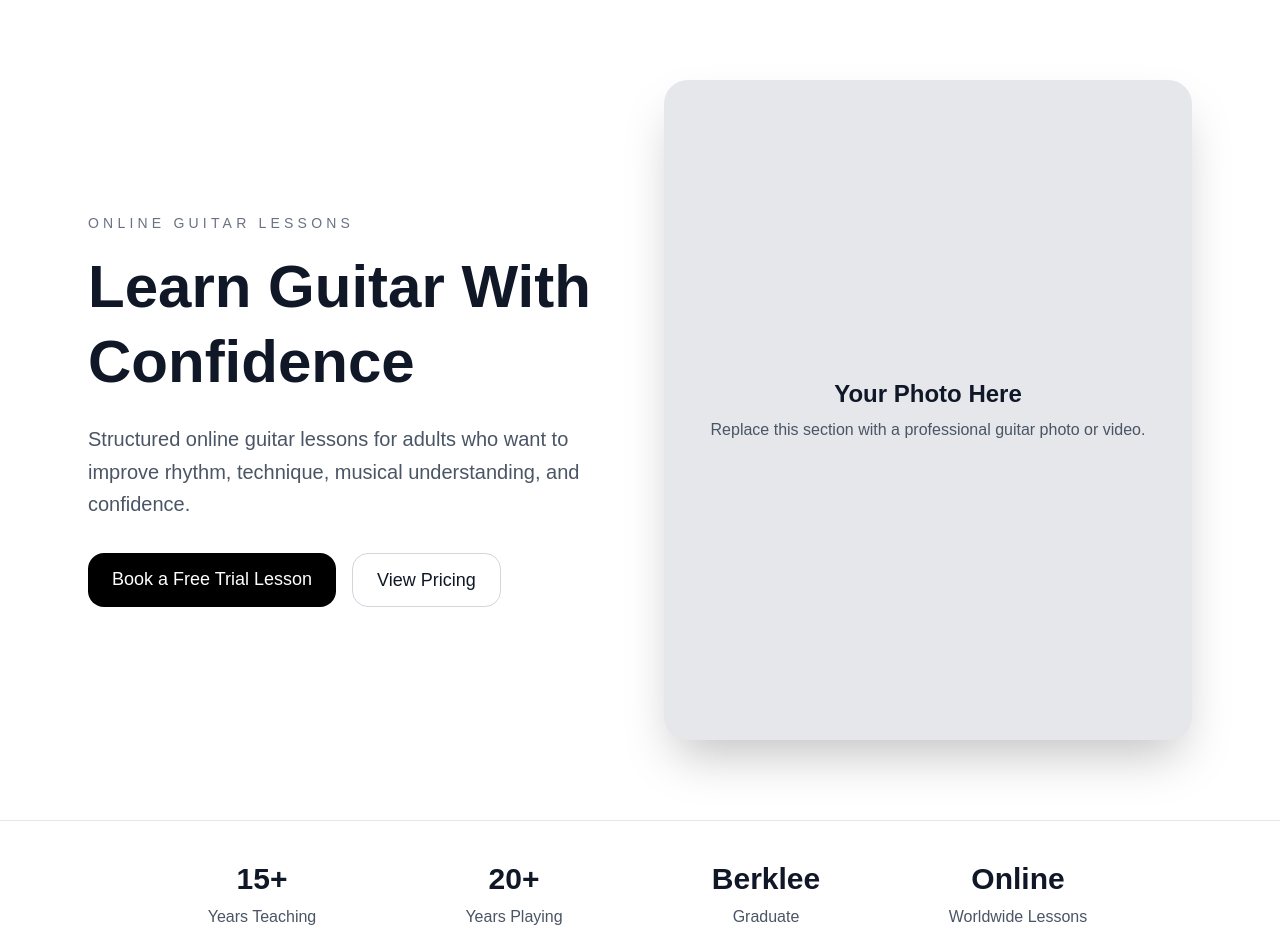
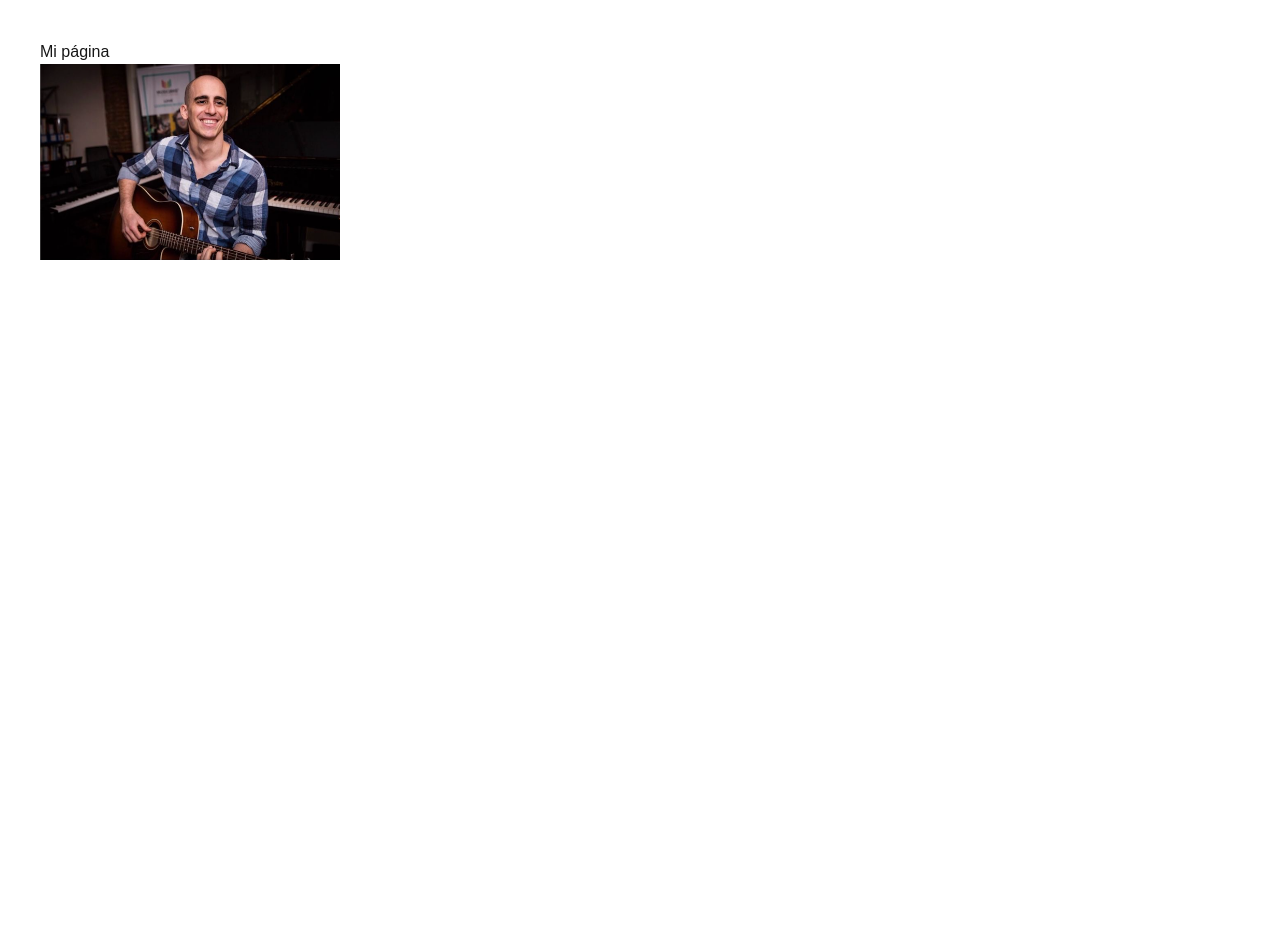
Before and after one commit to jaimenieri-ship-it/jaime-website, a Next.js app: page / in a window 1280 px wide. Shown: the top 952 px of the page. After the commit the page ends 800 px from the top, so only its background shows below. Built offline with nearby package versions, Linux system fonts and the light colour scheme.

Commit message:
add image

```diff
--- a/app/page.js
+++ b/app/page.js
@@ -1,227 +1,9 @@
-export default function JaimeNieriWebsite() {
+export default function Home() {
   return (
-    <div className="min-h-screen bg-white text-gray-900">
-      {/* Hero Section */}
-      <section className="px-6 py-20 max-w-6xl mx-auto">
-        <div className="grid md:grid-cols-2 gap-12 items-center">
-          <div>
-            <p className="uppercase tracking-[0.3em] text-sm text-gray-500 mb-4">
-              Online Guitar Lessons
-            </p>
+    <main style={{ padding: 40 }}>
+      <h1>Mi página</h1>
 
-            <h1 className="text-5xl md:text-6xl font-bold leading-tight mb-6">
-              Learn Guitar With Confidence
-            </h1>
-
-            <p className="text-xl text-gray-600 mb-8 leading-relaxed">
-              Structured online guitar lessons for adults who want to improve
-              rhythm, technique, musical understanding, and confidence.
-            </p>
-
-            <div className="flex flex-wrap gap-4">
-              <a
-                href="#contact"
-                className="bg-black text-white px-6 py-3 rounded-2xl text-lg hover:opacity-90 transition"
-              >
-                Book a Free Trial Lesson
-              </a>
-
-              <a
-                href="#pricing"
-                className="border border-gray-300 px-6 py-3 rounded-2xl text-lg hover:bg-gray-100 transition"
-              >
-                View Pricing
-              </a>
-            </div>
-          </div>
-
-          <div>
-            <div className="aspect-[4/5] rounded-3xl bg-gray-200 flex items-center justify-center shadow-2xl overflow-hidden">
-              <div className="text-center px-8">
-                <p className="text-2xl font-semibold mb-2">Your Photo Here</p>
-                <p className="text-gray-600">
-                  Replace this section with a professional guitar photo or video.
-                </p>
-              </div>
-            </div>
-          </div>
-        </div>
-      </section>
-
-      {/* Stats */}
-      <section className="border-y border-gray-200 py-10">
-        <div className="max-w-5xl mx-auto px-6 grid grid-cols-2 md:grid-cols-4 gap-8 text-center">
-          <div>
-            <h3 className="text-3xl font-bold">15+</h3>
-            <p className="text-gray-600 mt-2">Years Teaching</p>
-          </div>
-
-          <div>
-            <h3 className="text-3xl font-bold">20+</h3>
-            <p className="text-gray-600 mt-2">Years Playing</p>
-          </div>
-
-          <div>
-            <h3 className="text-3xl font-bold">Berklee</h3>
-            <p className="text-gray-600 mt-2">Graduate</p>
-          </div>
-
-          <div>
-            <h3 className="text-3xl font-bold">Online</h3>
-            <p className="text-gray-600 mt-2">Worldwide Lessons</p>
-          </div>
-        </div>
-      </section>
-
-      {/* About */}
-      <section className="max-w-5xl mx-auto px-6 py-24">
-        <div className="grid md:grid-cols-2 gap-14 items-start">
-          <div>
-            <h2 className="text-4xl font-bold mb-6">About Jaime</h2>
-
-            <p className="text-gray-700 leading-relaxed mb-6 text-lg">
-              I’m a Berklee College of Music graduate with over 15 years of
-              teaching experience and more than 20 years playing guitar.
-            </p>
-
-            <p className="text-gray-700 leading-relaxed text-lg">
-              My lessons are designed especially for adults and self-taught
-              players who want structure, consistency, and real progress.
-              Whether your goal is improving rhythm, understanding music
-              theory, learning songs faster, or becoming a more confident
-              musician, lessons are tailored to your level and goals.
-            </p>
-          </div>
-
-          <div className="bg-gray-50 rounded-3xl p-8 border border-gray-200">
-            <h3 className="text-2xl font-semibold mb-6">What You’ll Improve</h3>
-
-            <ul className="space-y-4 text-lg text-gray-700">
-              <li>• Rhythm and timing</li>
-              <li>• Guitar technique</li>
-              <li>• Musical understanding</li>
-              <li>• Ear training</li>
-              <li>• Confidence while playing</li>
-              <li>• Learning songs more efficiently</li>
-            </ul>
-          </div>
-        </div>
-      </section>
-
-      {/* Testimonials */}
-      <section className="bg-gray-50 py-24 px-6">
-        <div className="max-w-6xl mx-auto">
-          <div className="text-center mb-14">
-            <h2 className="text-4xl font-bold mb-4">Student Testimonials</h2>
-            <p className="text-gray-600 text-lg">
-              Feedback from adult students and musicians.
-            </p>
-          </div>
-
-          <div className="grid md:grid-cols-3 gap-8">
-            <div className="bg-white p-8 rounded-3xl shadow-sm border border-gray-100">
-              <p className="text-gray-700 leading-relaxed mb-6">
-                “Jaime helped me finally understand rhythm and timing. Lessons
-                are structured, motivating, and very practical.”
-              </p>
-
-              <p className="font-semibold">— Adult Guitar Student</p>
-            </div>
-
-            <div className="bg-white p-8 rounded-3xl shadow-sm border border-gray-100">
-              <p className="text-gray-700 leading-relaxed mb-6">
-                “Very patient and incredibly knowledgeable. I improved more in
-                a few months than I had in years teaching myself.”
-              </p>
-
-              <p className="font-semibold">— Online Student</p>
-            </div>
-
-            <div className="bg-white p-8 rounded-3xl shadow-sm border border-gray-100">
-              <p className="text-gray-700 leading-relaxed mb-6">
-                “Lessons are focused, encouraging, and adapted to my goals.
-                Highly recommended for adult learners.”
-              </p>
-
-              <p className="font-semibold">— Intermediate Guitar Player</p>
-            </div>
-          </div>
-        </div>
-      </section>
-
-      {/* Pricing */}
-      <section id="pricing" className="max-w-6xl mx-auto px-6 py-24">
-        <div className="text-center mb-14">
-          <h2 className="text-4xl font-bold mb-4">Lesson Pricing</h2>
-          <p className="text-gray-600 text-lg">
-            Online lessons tailored to your goals and level.
-          </p>
-        </div>
-
-        <div className="grid md:grid-cols-3 gap-8">
-          <div className="border border-gray-200 rounded-3xl p-10 text-center">
-            <h3 className="text-2xl font-semibold mb-4">30 Minutes</h3>
-            <p className="text-5xl font-bold mb-6">$45</p>
-            <p className="text-gray-600">
-              Great for focused weekly practice and busy schedules.
-            </p>
-          </div>
-
-          <div className="border-2 border-black rounded-3xl p-10 text-center shadow-xl">
-            <div className="inline-block bg-black text-white px-4 py-1 rounded-full text-sm mb-5">
-              Most Popular
-            </div>
-
-            <h3 className="text-2xl font-semibold mb-4">45 Minutes</h3>
-            <p className="text-5xl font-bold mb-6">$60</p>
-            <p className="text-gray-600">
-              The best balance between depth, progress, and consistency.
-            </p>
-          </div>
-
-          <div className="border border-gray-200 rounded-3xl p-10 text-center">
-            <h3 className="text-2xl font-semibold mb-4">60 Minutes</h3>
-            <p className="text-5xl font-bold mb-6">$80</p>
-            <p className="text-gray-600">
-              Ideal for advanced students and in-depth learning.
-            </p>
-          </div>
-        </div>
-      </section>
-
-      {/* Contact */}
-      <section
-        id="contact"
-        className="bg-black text-white py-24 px-6"
-      >
-        <div className="max-w-4xl mx-auto text-center">
-          <h2 className="text-4xl font-bold mb-6">
-            Ready to Start Learning?
-          </h2>
-
-          <p className="text-xl text-gray-300 mb-10 leading-relaxed">
-            Book a free trial lesson and start building confidence,
-            consistency, and musical understanding.
-          </p>
-
-          <div className="flex flex-col md:flex-row gap-4 justify-center">
-            <a
-              href="mailto:your@email.com"
-              className="bg-white text-black px-8 py-4 rounded-2xl text-lg font-medium hover:opacity-90 transition"
-            >
-              Email Me
-            </a>
-
-            <a
-              href="https://calendly.com"
-              target="_blank"
-              className="border border-white px-8 py-4 rounded-2xl text-lg hover:bg-white hover:text-black transition"
-            >
-              Schedule a Lesson
-            </a>
-          </div>
-        </div>
-      </section>
-    </div>
+      <img src="/jaime.png" alt="Jaime" style={{ width: 300 }} />
+    </main>
   );
 }
```
Also changed, not shown: public/jaime.png (added).
